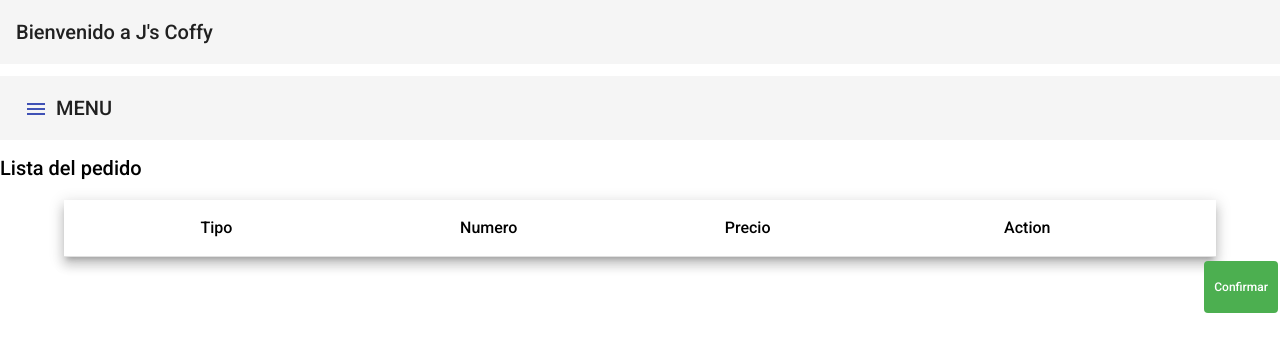
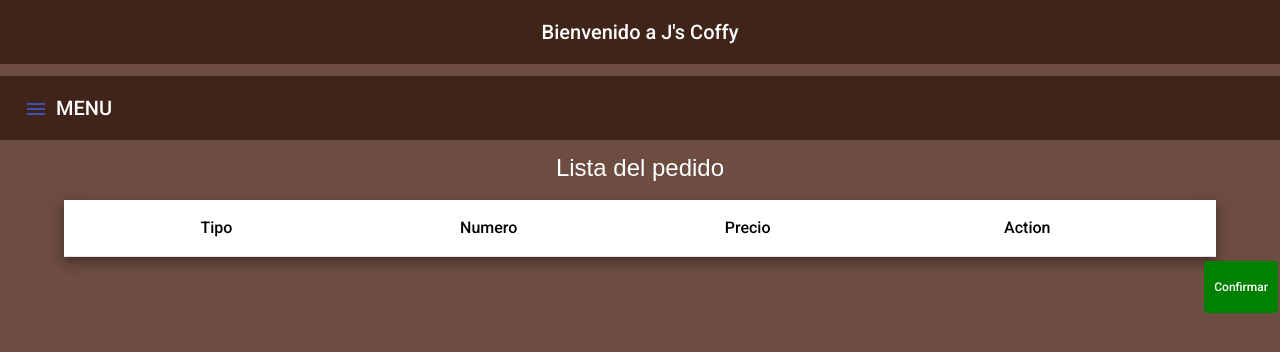
Before and after one commit to JorgeHueva/XeridiaAcademy, an Angular app in the folder Cafetery/: page /Pedido in a window 1280 px wide. Shown: the top 352 px of the page. Built offline with nearby package versions, Linux system fonts and the light colour scheme.

Commit message:
FARQXER-315 Frontend en proceso estilo

```diff
--- a/Cafetery/src/app/Pedido/Pedido.component.css
+++ b/Cafetery/src/app/Pedido/Pedido.component.css
@@ -1,3 +1,9 @@
+h2{
+  text-align: center;
+  font-family: fantasy;
+  color: white;
+  font-size: x-large;
+}
 table {
   width: 90%;
   margin:1rem auto;
@@ -21,8 +27,10 @@
   vertical-align: auto !important;
 }
 
+
+
 button {
-  background-color: #4CAF50;
+  background-color: green;
   border: none;
   color: white;
   padding: 8px 10px;
@@ -33,3 +41,29 @@
   margin: 4px 2px;
   cursor: pointer;
 }
+
+button.delete {
+  background-color: red;
+  border: none;
+  color: white;
+  padding: 8px 10px;
+  text-align: center;
+  text-decoration: none;
+  display: inline-block;
+  font-size: 16px;
+  margin: 4px 2px;
+  cursor: pointer;
+}
+
+button.update {
+  background-color: blue;
+  border: none;
+  color: white;
+  padding: 8px 10px;
+  text-align: center;
+  text-decoration: none;
+  display: inline-block;
+  font-size: 16px;
+  margin: 4px 2px;
+  cursor: pointer;
+}
--- a/Cafetery/src/app/Pedido/Pedido.component.html
+++ b/Cafetery/src/app/Pedido/Pedido.component.html
@@ -21,37 +21,22 @@
   <ng-container matColumnDef="action">
     <th mat-header-cell *matHeaderCellDef> Action </th>
     <td mat-cell *matCellDef="let datos" class="action-link">
-      <a (click)="openDialog('Update',datos)">Edit</a> |
-      <a (click)="openDialog('Delete',datos)">Delete</a>
+      <button mat-raised-button class="update">
+        <mat-icon> edit </mat-icon>
+         <a (click)="openDialog('Update',datos)">Edit</a>
+              </button>
+      <button mat-raised-button class = "delete">
+        <mat-icon> delete </mat-icon>
+        <a (click)="openDialog('Delete',datos)">Delete</a>
+      </button>
+
     </td>
   </ng-container>
-
-  <!--
-      <ng-container matColumnDef="borrar">
-    <th mat-header-cell *matHeaderCellDef> Borrar </th>
-    <td mat-cell *matCellDef="let j = index;">
-      <button mat-raised-button color="warn" focusable="false" (click)="borrarFila(j)">
-        <mat-icon> delete </mat-icon>
-        Borrar
-      </button>
-    </td>
-  </ng-container>
-
-  <ng-container matColumnDef="editar">
-    <th mat-header-cell *matHeaderCellDef> Editar </th>
-    <td mat-cell *matCellDef="let j = index;">
-      <button mat-raised-button color="primary" focusable="false" (click)="borrarFila(j)">
-        <mat-icon> edit </mat-icon>
-        Editar
-      </button>
-    </td>
-  </ng-container>
-  -->
 
   <tr mat-header-row *matHeaderRowDef="columnas"></tr>
   <tr mat-row *matRowDef="let row; columns: columnas;"></tr>
 </table>
 
 <div style="text-align: right">
-  <button mat-button (click)="guardarCafes()">Confirmar</button>
+  <button mat-button (click)="guardarCafes()" >Confirmar</button>
 </div>
--- a/Cafetery/src/app/Pedido/Pedido.component.ts
+++ b/Cafetery/src/app/Pedido/Pedido.component.ts
@@ -46,10 +46,12 @@
 
   updateRowData(row_obj: { typeCoffe: String; numCoffe: number; }){
     this.datos = this.datos.filter((value,key)=>{
-      if(value.typeCoffe == row_obj.typeCoffe){
+      if(value.typeCoffe == row_obj.typeCoffe && row_obj.numCoffe > 0){
         value.price = value.price/value.numCoffe;
         value.numCoffe = row_obj.numCoffe;
         value.price = row_obj.numCoffe*value.price;
+        value.price = Number(value.price.toFixed(2));
+        value.numCoffe = Number(value.numCoffe);
       }
       return true;
     });
@@ -73,13 +75,3 @@
   }
 
 }
-
-
-/*
-  borrarFila(cod: number) {
-    if (confirm("Realmente quiere borrarlo?")) {
-      this.datos.splice(cod, 1);
-      this.tabla1.renderRows();
-    }
-  }
-*/
--- a/Cafetery/src/app/app.component.css
+++ b/Cafetery/src/app/app.component.css
@@ -1,10 +1,24 @@
 
 .titulo {
+
   font-family:Verdana, Geneva, Tahoma, sans-serif;
-  color: black;
+  color: white;
   border: none;
   margin: auto;
 }
 h1{
+  color: white;
   text-align: center;
 }
+
+.mat-toolbar.menu{
+  background-color:#40241a ;
+  justify-content: left;
+  color: white;
+}
+
+.mat-toolbar{
+  justify-content: center;
+  background-color:#40241a ;
+  color: white;
+}
--- a/Cafetery/src/app/app.component.html
+++ b/Cafetery/src/app/app.component.html
@@ -1,15 +1,15 @@
+<div>
 <p>
   <mat-toolbar>
     <span>{{title}}</span>
   </mat-toolbar>
 </p>
-
 <p>
-  <mat-toolbar>
+  <mat-toolbar class=" menu">
    <button mat-icon-button color="primary" [matMenuTriggerFor]="menu">
     <mat-icon>menu</mat-icon>
   </button>
-  <span>MENU</span>
+  <span> MENU</span>
 </mat-toolbar>
 </p>
 
@@ -26,3 +26,4 @@
 
   <router-outlet></router-outlet>
 </div>
+</div>
--- a/Cafetery/src/app/pagina-principal/pagina-principal.component.css
+++ b/Cafetery/src/app/pagina-principal/pagina-principal.component.css
@@ -1,8 +1,11 @@
+div{
+  background-image: url("https://s03.s3c.es/imag/_v0/770x420/e/8/a/490x_cafe.jpg");
+}
 
 table {
   border-collapse: collapse;
   margin: 0 auto;
-  width: 90%;
+  width: 80%;
   text-align: center;
 }
 
@@ -13,21 +16,7 @@
   object-fit: cover;
 }
 
-.mat-column-imagen{
-  word-wrap: break-word !important;
-  white-space: unset !important;
-  flex: 0 0 8% !important;
-  width: 5% !important;
-  overflow-wrap: break-word;
-  word-wrap: break-word;
 
-  word-break: break-word;
-
-  -ms-hyphens: auto;
-  -moz-hyphens: auto;
-  -webkit-hyphens: auto;
-  hyphens: auto;
-}
 
 td {
   font-size: medium;
@@ -41,12 +30,12 @@
   color: black ;
   text-align: center !important;
   vertical-align: auto !important;
-  background-color: #EAC46B  ;
+  background-color: #9c786c ;
 }
 
 
 h3 {
-  color: rgb(50,50,50);
+  color: white;
   text-decoration: none;
   text-align: center;
  }
@@ -63,11 +52,6 @@
   margin: 4px 2px;
   cursor: pointer;
 }
-h3 {
-  color: rgb(50,50,50);
-  text-decoration: none;
-  text-align: center;
- }
 
  form{
   width: 100%;
@@ -77,4 +61,9 @@
   flex-direction: column;
   justify-content: center;
   align-items: center;
+  color: white;
  }
+
+ .mat-form-field{
+  color: white;
+ }
--- a/Cafetery/src/app/pagina-principal/pagina-principal.component.html
+++ b/Cafetery/src/app/pagina-principal/pagina-principal.component.html
@@ -17,7 +17,7 @@
  <!--Price Column-->
   <ng-container matColumnDef="precio">
     <th mat-header-cell *matHeaderCellDef> Precio </th>
-    <td mat-cell *matCellDef="let cafes"> {{cafes.price}} </td>
+    <td mat-cell *matCellDef="let cafes"> {{cafes.price}}€ </td>
   </ng-container>
 
  <!--Description Column-->
@@ -36,7 +36,6 @@
   <tr mat-header-row *matHeaderRowDef="columnas"></tr>
   <tr mat-row *matRowDef="let row; columns: columnas;"></tr>
 </table>
-<mat-paginator [pageSizeOptions]="[5, 10, 15]" showFirstLastButtons></mat-paginator>
 </div>
 
 <br>
@@ -49,7 +48,7 @@
     <form (ngSubmit)="onSubmit()">
       <mat-label>Ingrese tipo de cafe</mat-label>
       <mat-form-field>
-          <mat-select placeholder="Cafes" [(ngModel)]="coffe_o.typeCoffe" name="operacion">
+          <mat-select placeholder="Cafes" style="color: white;" [(ngModel)]="coffe_o.typeCoffe" name="operacion">
             <mat-option *ngFor="let op of cafes" [value]="op.typeCoffe">
               {{op.typeCoffe}}
             </mat-option>
--- a/Cafetery/src/app/pagina-principal/pagina-principal.component.ts
+++ b/Cafetery/src/app/pagina-principal/pagina-principal.component.ts
@@ -21,10 +21,10 @@
 
   pedido: Array<Coffe_o> = this.pedidoServicio.order;
   coffe_o: Coffe_o = {numCoffe: 0, price:0, typeCoffe:""};
-  //dataSource = new MatTableDataSource<Coffe>(this.cafes);
+
   dataSource:any;
 
-  // @ViewChild(MatPaginator) paginator: MatPaginator;
+
    @ViewChild(MatPaginator, { static: true }) paginator!: MatPaginator;
 
    ngAfterViewInit() {
--- a/Cafetery/src/styles.css
+++ b/Cafetery/src/styles.css
@@ -1,4 +1,7 @@
 /* You can add global styles to this file, and also import other style files */
 
 html, body { height: 100%; }
-body { margin: 0; font-family: Roboto, "Helvetica Neue", sans-serif; }
+body {
+    margin: 0; font-family: Roboto, "Helvetica Neue", sans-serif;
+    background-color:#6d4c41;
+}
```
